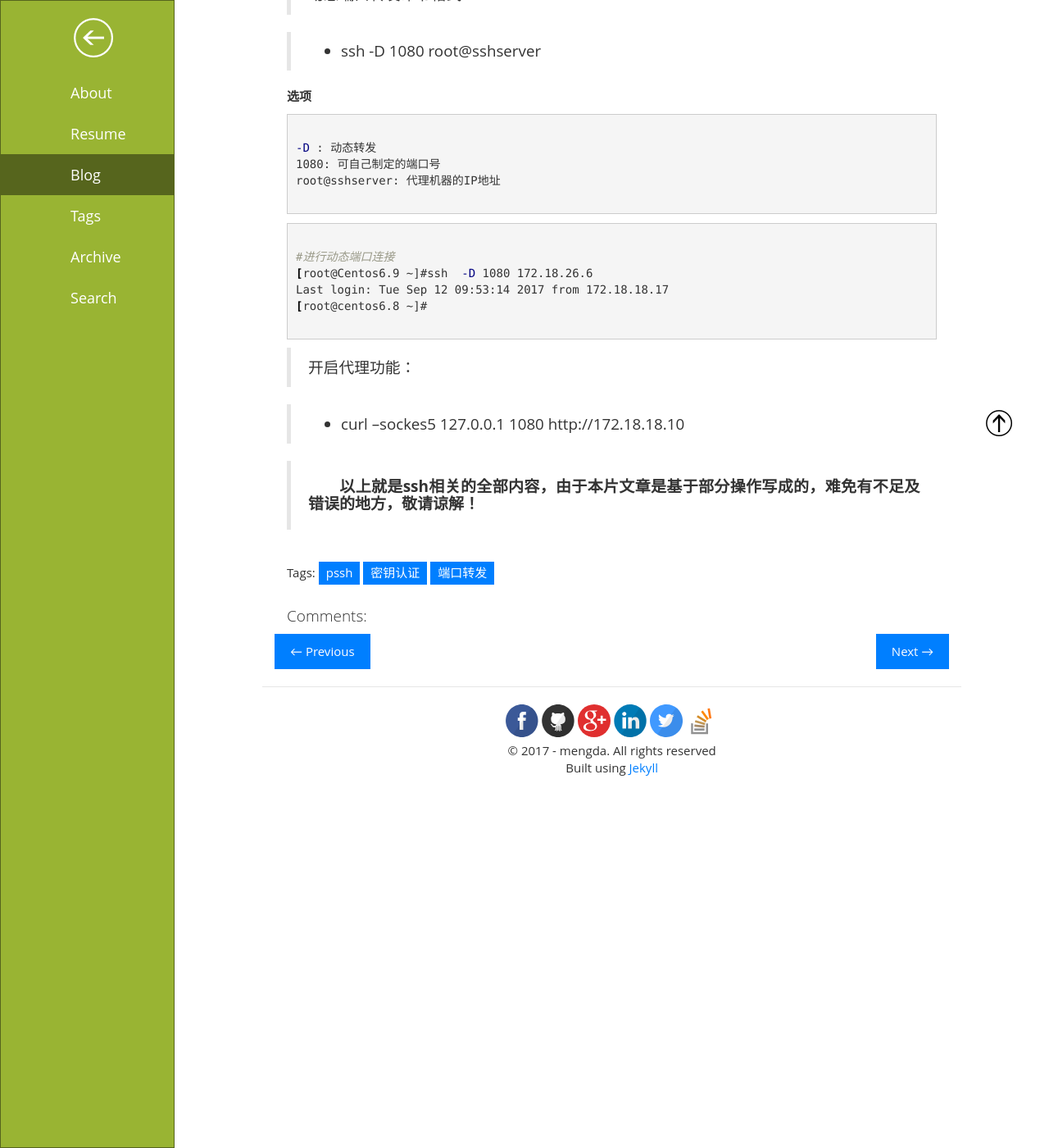
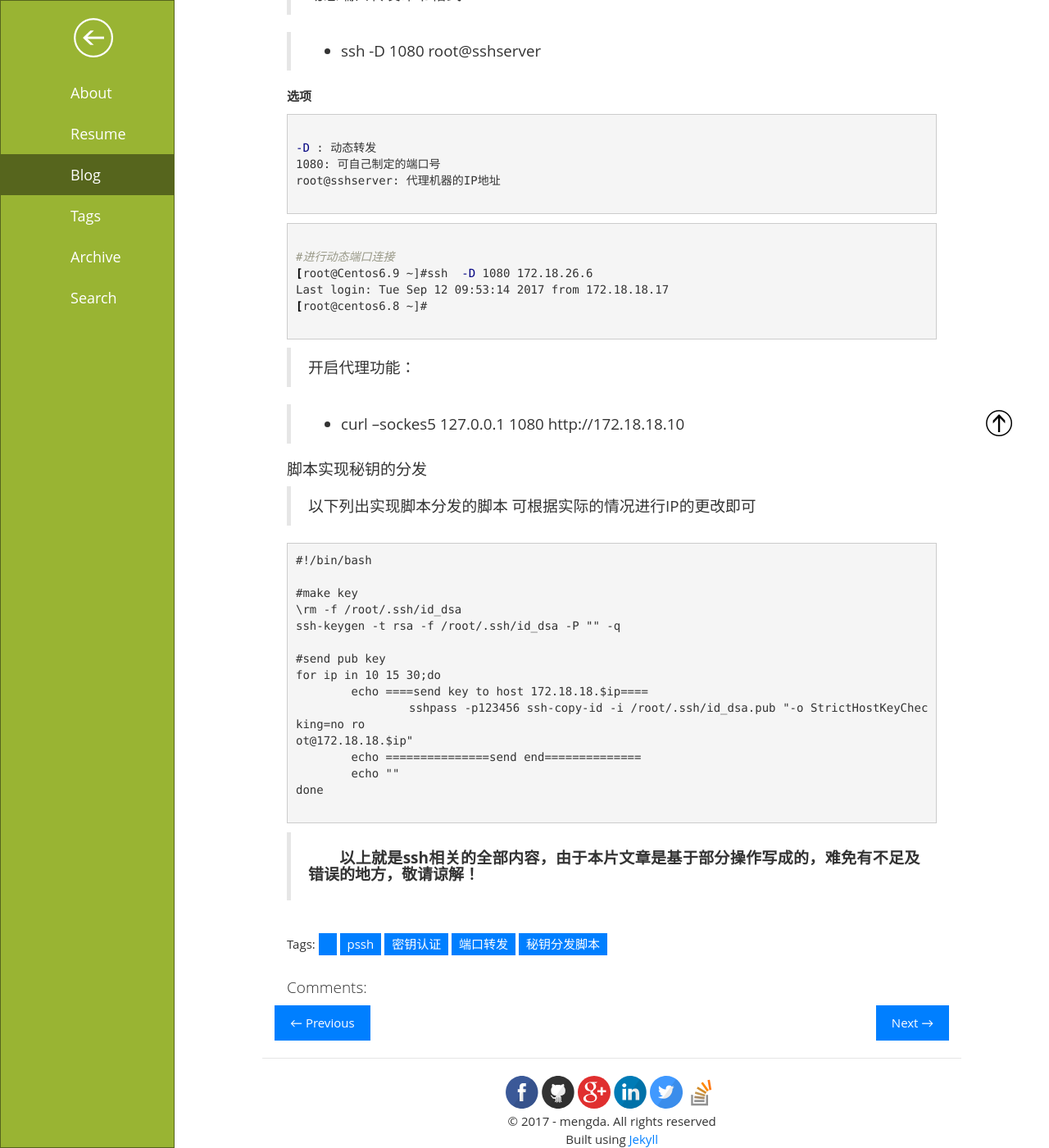
Before and after one commit to daysunshine/daysunshine.github.io, a Jekyll site: the page built from _posts/2017-09-13-linux-command.2.md, in a window 1280 px wide and 1400 px high, scrolled down 10008 px. Shown: the whole window at 82% size. Built offline with Jekyll 4.4.1, drawn with Linux system fonts in a browser that asks for light colours; comment, search, counter and statistics services are not loaded.

Commit message:
Update 2017-09-13-linux-command.2.md

````diff
--- a/_posts/2017-09-13-linux-command.2.md
+++ b/_posts/2017-09-13-linux-command.2.md
@@ -3,7 +3,7 @@ layout: post
 title:  SSH相关应用
 date:   2017-09-13 08:00:00
 categories: Linux
-tags:   pssh  密钥认证  端口转发
+tags:   pssh  密钥认证  端口转发 秘钥分发脚本
 ---
 
 
@@ -473,6 +473,26 @@ Last login: Tue Sep 12 09:53:14 2017 from 172.18.18.17
 > - curl --sockes5 127.0.0.1 1080   http://172.18.18.10
 
 
+#### 脚本实现秘钥的分发
+> 以下列出实现脚本分发的脚本
+> 可根据实际的情况进行IP的更改即可
 
+```
+#!/bin/bash
+
+#make key
+\rm -f /root/.ssh/id_dsa
+ssh-keygen -t rsa -f /root/.ssh/id_dsa -P "" -q
+
+#send pub key
+for ip in 10 15 30;do
+        echo ====send key to host 172.18.18.$ip====
+                sshpass -p123456 ssh-copy-id -i /root/.ssh/id_dsa.pub "-o StrictHostKeyChecking=no ro
+ot@172.18.18.$ip"
+        echo ===============send end==============
+        echo ""
+done
+
+```
 
 > #### **&emsp;&emsp;以上就是ssh相关的全部内容，由于本片文章是基于部分操作写成的，难免有不足及错误的地方，敬请谅解！**
````
